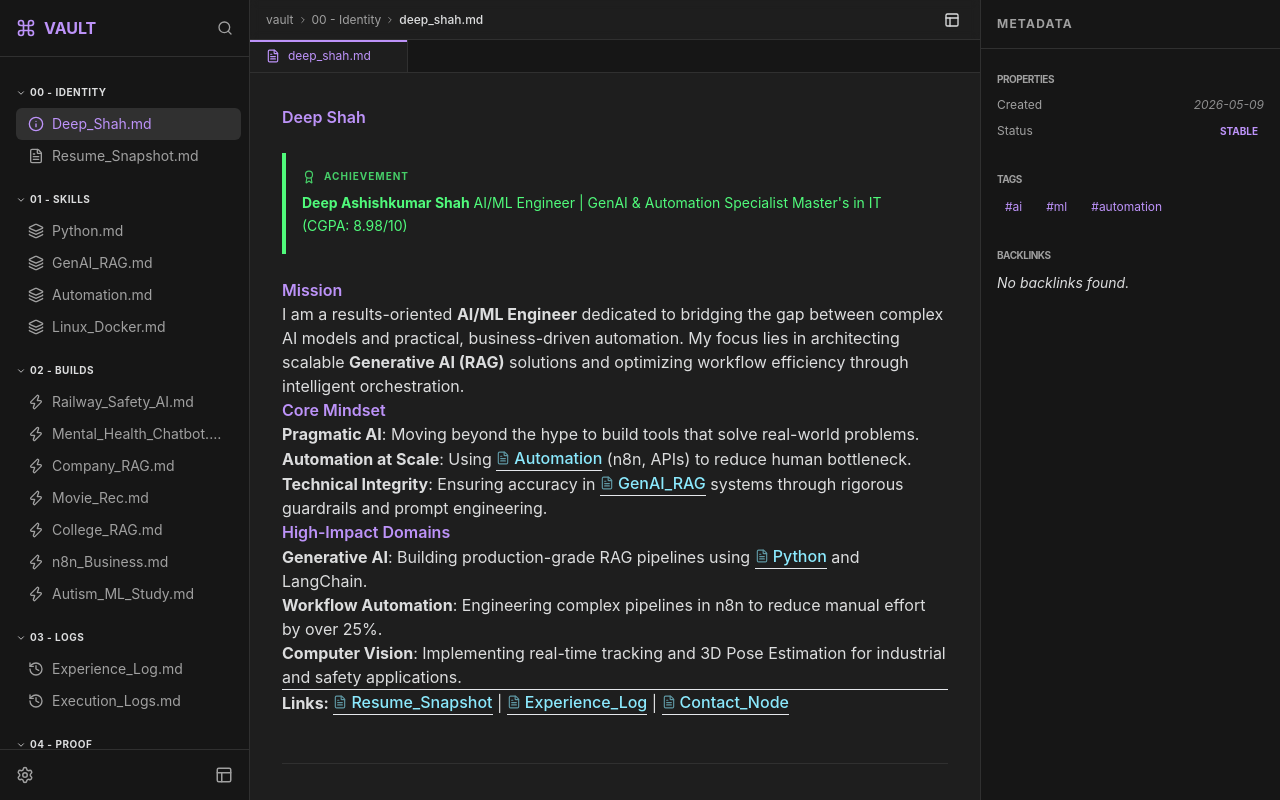
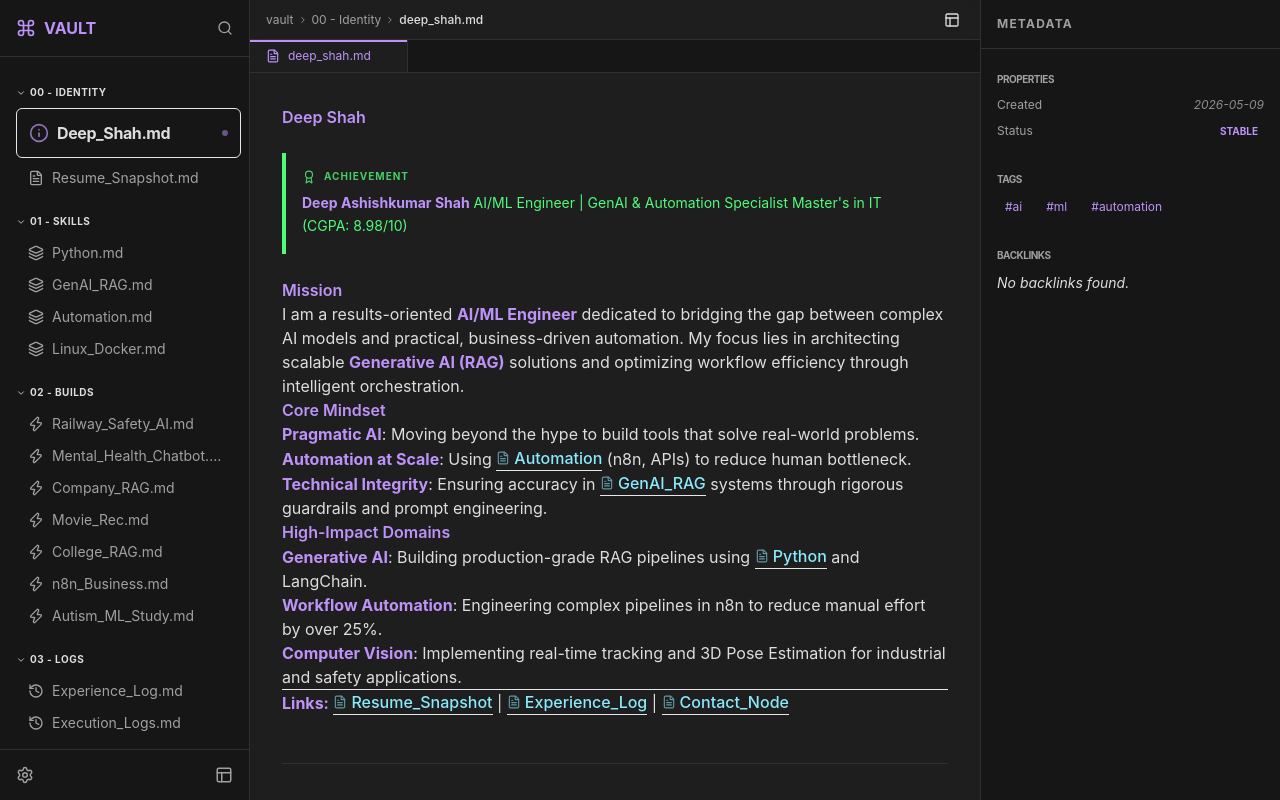
Before and after one commit to DeepShah1406/DeepShah1406.github.io, a React (Vite) app: page / in a window 1280 px wide. Built offline with nearby package versions, Linux system fonts and the light colour scheme.

Commit message:
feat(ui): enhance identity visibility and fix theme graph lines

```diff
--- a/src/components/graph/GraphView.tsx
+++ b/src/components/graph/GraphView.tsx
@@ -1,8 +1,8 @@
-import React, { useEffect, useRef, useState, useMemo, useCallback } from 'react';
 import ForceGraph3D from 'react-force-graph-3d';
 import { useVaultStore } from '@/store/useVaultStore';
 import { useNotes, type NoteId } from '@/hooks/useNotes';
 import * as THREE from 'three';
+import { useEffect, useRef, useState, useMemo, useCallback } from 'react';
 
 interface GraphNode {
   id: string;
@@ -25,7 +25,7 @@ export const GraphView: React.FC = () => {
 
   const { notes } = useVaultStore();
   const { activeNoteId, openNote } = useNotes();
-  const [colors, setColors] = useState({ accent: '#bd93f9', muted: '#6272a4', identity: '#008b8b' });
+  const [colors, setColors] = useState({ accent: '#bd93f9', muted: '#6272a4', identity: '#008b8b', link: 'rgba(255, 255, 255, 0.1)' });
 
   // Update dimensions on resize
   useEffect(() => {
@@ -45,7 +45,8 @@ export const GraphView: React.FC = () => {
     setColors({
       accent: style.getPropertyValue('--accent').trim() || '#bd93f9',
       muted: style.getPropertyValue('--text-muted').trim() || '#6272a4',
-      identity: '#008b8b'
+      identity: '#008b8b',
+      link: style.getPropertyValue('--graph-link').trim() || 'rgba(255, 255, 255, 0.1)'
     });
 
     return () => window.removeEventListener('resize', updateDimensions);
@@ -58,7 +59,7 @@ export const GraphView: React.FC = () => {
       return {
         id: n.id,
         name: isDeepShah ? 'Deep Shah' : n.title,
-        val: isDeepShah ? 12 : (n.id === activeNoteId ? 5 : 2), // Keep Deep Shah node largest
+        val: isDeepShah ? 12 : (n.id === activeNoteId ? 5 : 2),
         color: isDeepShah ? colors.identity : (n.id === activeNoteId ? colors.accent : colors.muted),
         isDeepShah
       };
@@ -73,7 +74,7 @@ export const GraphView: React.FC = () => {
       }
 
       noteList.forEach(otherNode => {
-        if (node.id !== otherNode.id && node.folder === otherNode.folder && node.id !== 'deep_shah' && otherNode.id !== 'deep_shah') {
+        if (node.id !== otherNode.id && node.folder === otherNode.folder && node.id !== 'deep_shah' && otherNode.id !== 'identity') {
             if (!links.some(l => (l.source === otherNode.id && l.target === node.id))) {
                 links.push({ source: node.id, target: otherNode.id });
             }
@@ -106,8 +107,8 @@ export const GraphView: React.FC = () => {
           graphData={graphData}
           backgroundColor="rgba(0,0,0,0)"
           nodeLabel="name"
-          linkColor={() => 'rgba(255, 255, 255, 0.1)'}
-          linkWidth={0.5}
+          linkColor={() => colors.link}
+          linkWidth={0.75}
           onNodeClick={(node: any) => openNote(node.id as NoteId)}
           onNodeHover={handleNodeHover}
           showNavInfo={false}
@@ -121,7 +122,7 @@ export const GraphView: React.FC = () => {
 
             // Base visual size
             let size = isDeepShah ? 4 : (isActive ? 2.5 : 1.5);
-            if (isHovered) size *= 1.4; // Responsive hover animation
+            if (isHovered) size *= 1.4;
 
             const group = new THREE.Group();
 
--- a/src/components/layout/MainLayout.tsx
+++ b/src/components/layout/MainLayout.tsx
@@ -26,7 +26,7 @@ function cn(...inputs: ClassValue[]) {
   return twMerge(clsx(inputs));
 }
 
-const NavItem = ({ icon: Icon, label, id }: { icon: any, label: string, id: NoteId }) => {
+const NavItem = ({ icon: Icon, label, id, isMain }: { icon: any, label: string, id: NoteId, isMain?: boolean }) => {
   const { activeNoteId, openNote } = useNotes();
   const isActive = activeNoteId === id;
 
@@ -34,12 +34,21 @@ const NavItem = ({ icon: Icon, label, id }: { icon: any, label: string, id: Note
     <div
       onClick={() => openNote(id)}
       className={cn(
-        "flex items-center gap-2 px-3 py-1.5 cursor-pointer rounded-md transition-colors",
-        isActive ? "bg-obsidian-border text-obsidian-accent" : "hover:bg-obsidian-border/50 text-obsidian-text-muted"
+        "flex items-center gap-2 px-3 py-1.5 cursor-pointer rounded-md transition-all group",
+        isActive ? "bg-obsidian-border text-obsidian-accent shadow-sm" : "hover:bg-obsidian-border/50 text-obsidian-text-muted",
+        isMain && "py-3 my-1 border border-obsidian-accent/20 bg-obsidian-accent/5 hover:border-obsidian-accent/50"
       )}
     >
-      <Icon size={16} />
-      <span className="text-sm truncate">{label}</span>
+      <Icon size={isMain ? 20 : 16} className={cn(isMain && "text-obsidian-accent animate-pulse")} />
+      <span className={cn(
+        "truncate transition-all",
+        isMain ? "text-base font-bold tracking-tight text-obsidian-text group-hover:text-obsidian-accent" : "text-sm"
+      )}>
+        {label}
+      </span>
+      {isMain && (
+        <div className="ml-auto w-1.5 h-1.5 rounded-full bg-obsidian-accent opacity-50" />
+      )}
     </div>
   );
 };
@@ -123,7 +132,7 @@ export const MainLayout: React.FC<{ children: React.ReactNode }> = ({ children }
 
       <div className="flex-1 overflow-y-auto p-2 scrollbar-thin scrollbar-thumb-obsidian-border">
         <FolderSection title="00 - Identity">
-          <NavItem icon={Info} label="Deep_Shah.md" id="deep_shah" />
+          <NavItem icon={Info} label="Deep_Shah.md" id="deep_shah" isMain={true} />
           <NavItem icon={FileText} label="Resume_Snapshot.md" id="resume_snapshot" />
         </FolderSection>
 
--- a/src/index.css
+++ b/src/index.css
@@ -12,6 +12,7 @@
   --text-muted: #a0a0a0;
   --callout-achievement: #50fa7b;
   --callout-tech: #8be9fd;
+  --graph-link: rgba(255, 255, 255, 0.1);
 }
 
 [data-theme='dracula'] {
@@ -23,6 +24,7 @@
   --text-muted: #6272a4;
   --callout-achievement: #50fa7b;
   --callout-tech: #8be9fd;
+  --graph-link: rgba(255, 255, 255, 0.1);
 }
 
 [data-theme='nord'] {
@@ -34,6 +36,7 @@
   --text-muted: #d8dee9;
   --callout-achievement: #a3be8c;
   --callout-tech: #81a1c1;
+  --graph-link: rgba(255, 255, 255, 0.1);
 }
 
 [data-theme='solarized'] {
@@ -45,6 +48,7 @@
   --text-muted: #657b83;
   --callout-achievement: #859900;
   --callout-tech: #2aa198;
+  --graph-link: rgba(255, 255, 255, 0.1);
 }
 
 [data-theme='everforest'] {
@@ -56,6 +60,7 @@
   --text-muted: #9da9a0;
   --callout-achievement: #a7c080;
   --callout-tech: #7fbbb3;
+  --graph-link: rgba(255, 255, 255, 0.1);
 }
 
 [data-theme='paper'] {
@@ -67,17 +72,19 @@
   --text-muted: #666666;
   --callout-achievement: #10b981;
   --callout-tech: #06b6d4;
+  --graph-link: rgba(0, 0, 0, 0.15); /* Visible on light bg */
 }
 
 [data-theme='midnight'] {
   --bg-primary: #000000;
   --bg-secondary: #0a0a0a;
   --border: #222222;
-  --accent: #ffffff;
+  --accent: #008B8B; /* Dark Cyan for headings/labels as requested */
   --text-primary: #ffffff;
   --text-muted: #888888;
-  --callout-achievement: #ffffff;
+  --callout-achievement: #008B8B;
   --callout-tech: #ffffff;
+  --graph-link: rgba(255, 255, 255, 0.2); /* Brighter for OLED */
 }
 
 @layer base {
@@ -87,6 +94,15 @@
 
   h1, h2, h3, h4, h5, h6 {
     @apply font-semibold text-[var(--accent)];
+  }
+
+  /* Specific highlights for bold/italic in themes */
+  strong, b {
+    @apply text-[var(--accent)] font-bold;
+  }
+
+  em, i {
+    @apply text-[var(--accent)] italic;
   }
 }
 
```
